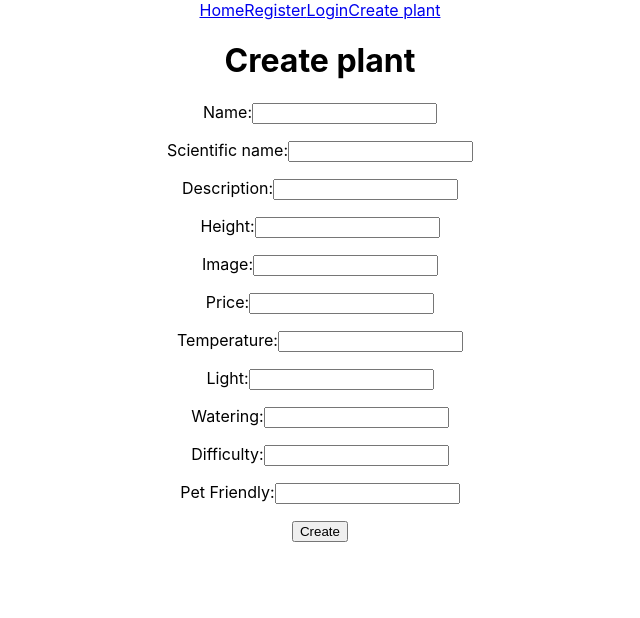
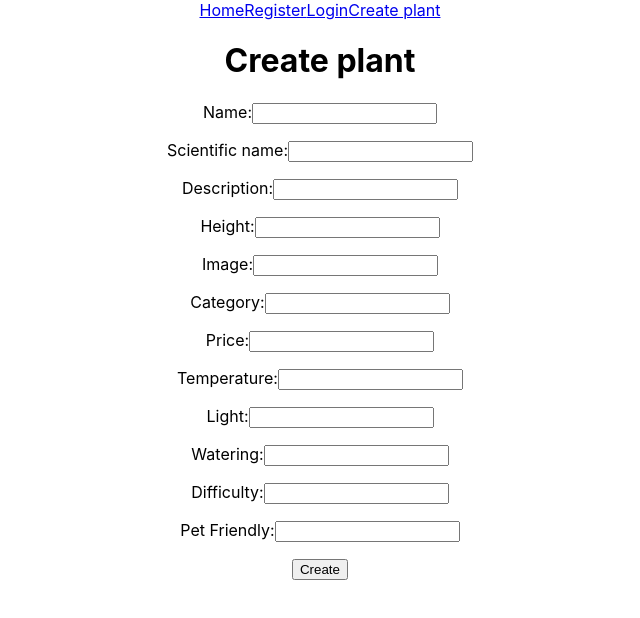
Before and after one commit to MaGaBoo/final-project-web, a React (Create React App) app: page /plant/new in a window 1280 px wide. Shown: the top 618 px of the page, without its empty margins (320-960 px from the left). Built offline with nearby package versions, Linux system fonts and the light colour scheme.

Commit message:
feat: edit plant from front

```diff
--- a/src/views/Plants/EditPlant/EditPlant.jsx
+++ b/src/views/Plants/EditPlant/EditPlant.jsx
@@ -1,7 +1,7 @@
 import { getPlant, updatePlant } from '../../../services/PlantService';
 import { useForm } from 'react-hook-form';
 import InputGroup from '../../../components/InputGroup/InputGroup';
-import { useParams } from 'react-router';
+import { useNavigate, useParams } from 'react-router';
 import { useEffect, useState } from 'react';
 import './EditPlant.scss';
 
@@ -10,25 +10,32 @@ const EditPlant = () => {
   const [errors, setErrors] = useState(false)
   const [plant, setPlant] = useState(null);
   const { id } = useParams();
+  const navigate = useNavigate();
   const { register, handleSubmit, reset } = useForm();
 
   useEffect(() => {
     getPlant(id)
-      .then(plant => setPlant(plant)) // probar destructuring
-      reset({ commonName: plant.title, scientificName: plant.description, description: plant.description, height: plant.height, image: plant.image, category: plant.category, price: plant.price, temperature: plant.plantCare.temperature, light: plant.plantCare.light, watering:plant.plantCare.watering, difficulty: plant.difficulty, petFriendly: plant.petFriendly })
-  }, [])
+      .then(plant => {
+        setPlant(plant) // probar destructuring
+        reset({ commonName: plant.commonName, scientificName: plant.description, description: plant.description, height: plant.height, image: plant.image, category: plant.category, price: plant.price, "plantCare.temperature": plant.plantCare.temperature, "plantCare.light": plant.plantCare.light, "plantCare.watering": plant.plantCare.watering, difficulty: plant.difficulty, petFriendly: plant.petFriendly })
+      })
+    }, [id, reset])
 
   const onSubmit = (data) => {
-    console.log(data)
 
-    const { commonName, scientificName, description, height, image, price, difficulty, petFriendly } = data
+    const { commonName, scientificName, description, height, image, price, difficulty, petFriendly, category, plantCare } = data
     const { temperature, light, watering } = data.plantCare
 
-    if (!commonName || !description || !height || !image || !price || !temperature || !light || !watering || !difficulty || !petFriendly) {
+    if (!commonName || !description || !height || !image || !price || !temperature || !light || !watering || !difficulty || !petFriendly || !category) {
       console.log('falta info para actualizar')
       setErrors(true)
     } else {
-      console.log('actualizando planta')
+      const updatedPlant = {commonName, scientificName, description, height, image, price, difficulty, petFriendly,category, plantCare}
+      updatePlant(plant.id, updatedPlant)
+        .then((plant) => {
+          navigate('/')
+        })
+        .catch(err => console.log(err?.response?.data))
     }
   }
 
@@ -67,7 +74,14 @@ const EditPlant = () => {
         <InputGroup
           label="Image"
           id="image"
-          type="number"
+          type="text"
+          register={register}
+        />
+
+        <InputGroup
+          label="Category:"
+          id="category"
+          type="text"
           register={register}
         />
 
--- a/src/views/Plants/NewPlant/NewPlant.jsx
+++ b/src/views/Plants/NewPlant/NewPlant.jsx
@@ -20,7 +20,6 @@ const NewPlant = () => {
     } else {
       console.log('pa dentro')
     }
-
   }
 
   return (
@@ -58,6 +57,13 @@ const NewPlant = () => {
         <InputGroup
           label="Image:"
           id="image"
+          type="text"
+          register={register}
+        />
+
+        <InputGroup
+          label="Category:"
+          id="category"
           type="text"
           register={register}
         />
```
Also changed, not shown: 1 other file (tests, documents, lock files or other folders).
